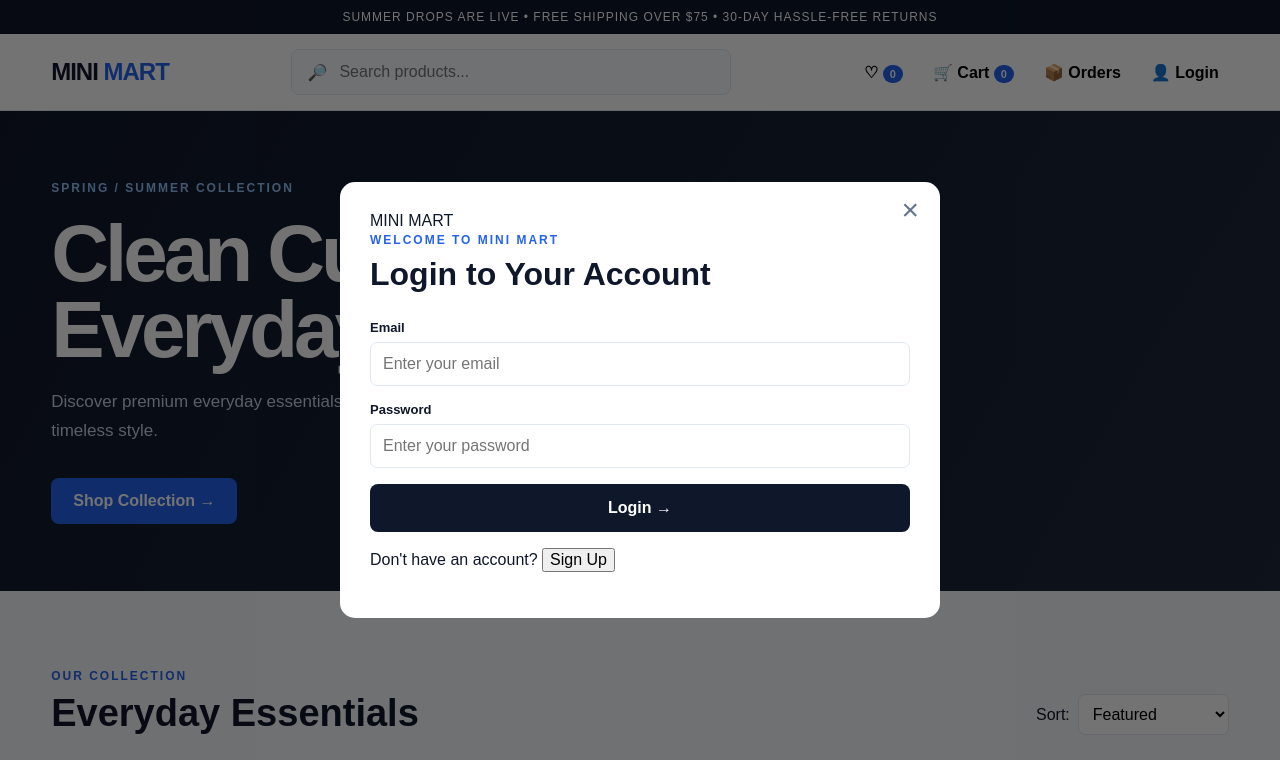
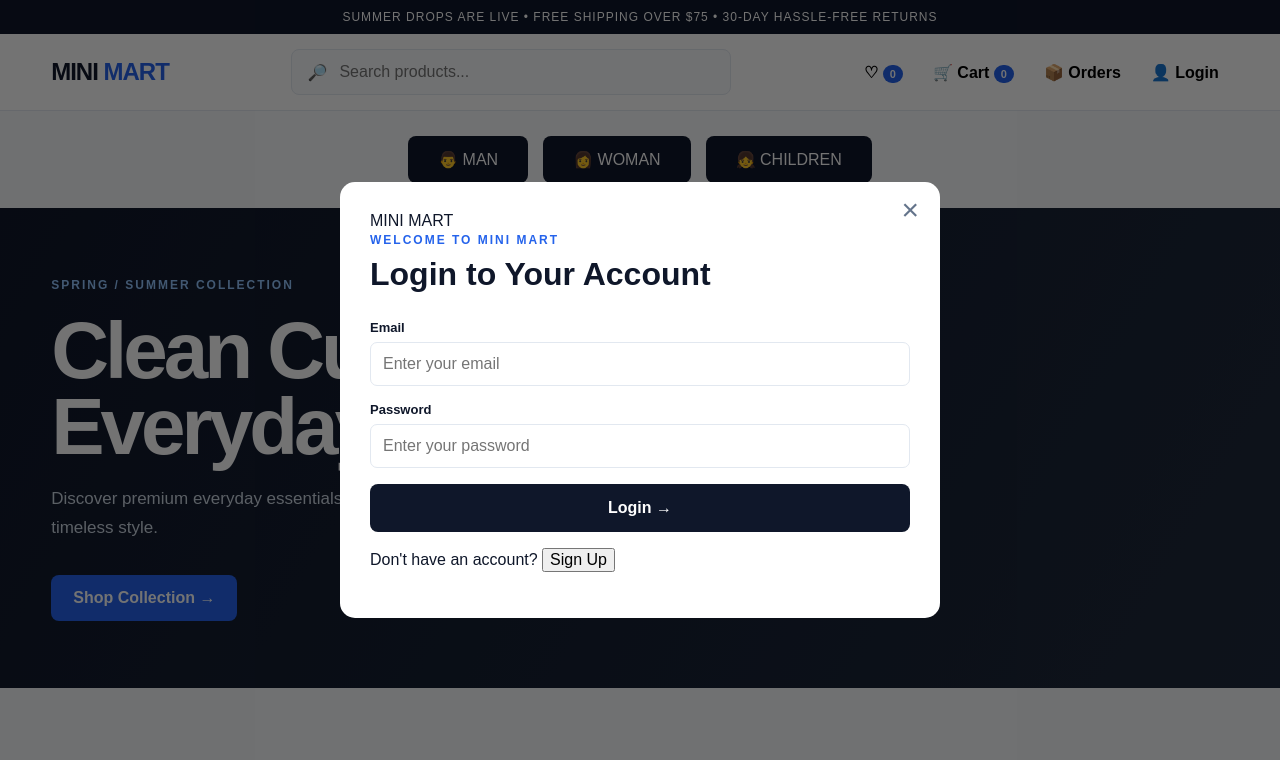
Before and after one commit to Maitu8840/mini-store, a website: page index.html in a window 1280 px wide. Shown: the top 760 px of the page. Drawn offline with Linux system fonts and the light colour scheme.

Commit message:
index.html
Added buttons for navigating to man, woman, and children category pages.

```diff
--- a/index.html
+++ b/index.html
@@ -58,7 +58,61 @@
 
     </div>
   </header>
+  <!-- MAN / WOMAN / CHILDREN CATEGORY PAGES -->
+<section class="container" style="padding:25px 0;">
 
+  <div style="
+    display:flex;
+    gap:15px;
+    flex-wrap:wrap;
+    justify-content:center;
+  ">
+
+    <button
+      onclick="window.location.href='man.html'"
+      style="
+        padding:14px 30px;
+        border:none;
+        border-radius:8px;
+        background:#0f172a;
+        color:white;
+        font-size:16px;
+        cursor:pointer;
+      ">
+      👨 MAN
+    </button>
+
+    <button
+      onclick="window.location.href='woman.html'"
+      style="
+        padding:14px 30px;
+        border:none;
+        border-radius:8px;
+        background:#0f172a;
+        color:white;
+        font-size:16px;
+        cursor:pointer;
+      ">
+      👩 WOMAN
+    </button>
+
+    <button
+      onclick="window.location.href='children.html'"
+      style="
+        padding:14px 30px;
+        border:none;
+        border-radius:8px;
+        background:#0f172a;
+        color:white;
+        font-size:16px;
+        cursor:pointer;
+      ">
+      👧 CHILDREN
+    </button>
+
+  </div>
+
+</section>
 
 
   <!-- HERO -->
```
